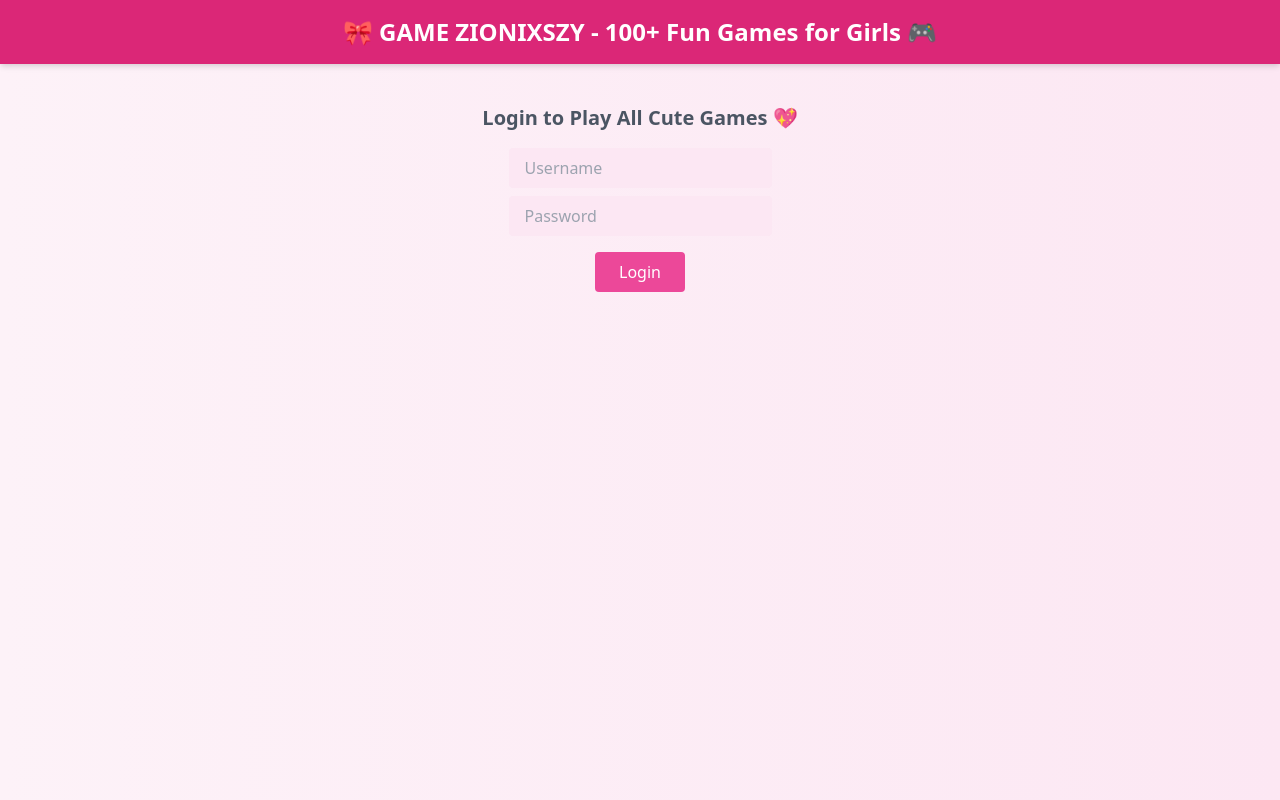
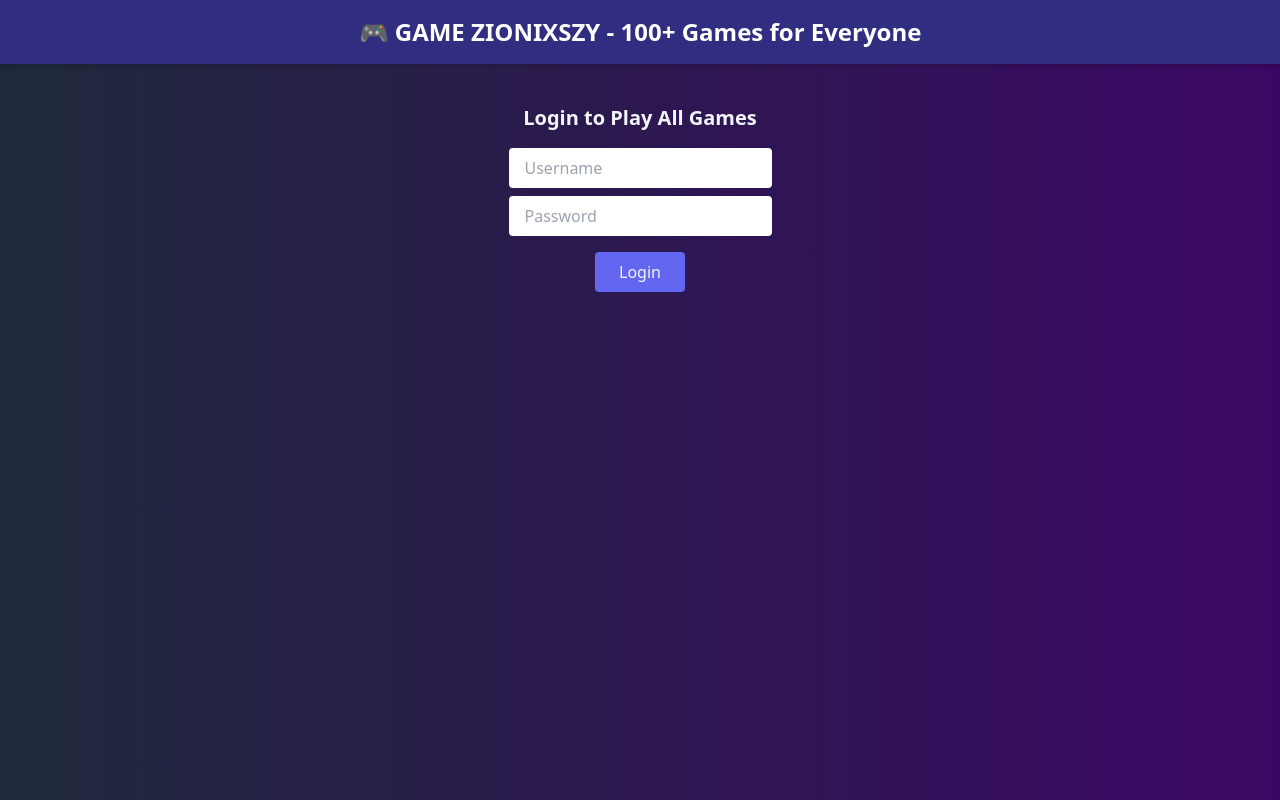
Before and after one commit to BabyCpanel/Baby, a plain HTML site: page index.html in a window 1280 px wide. Drawn offline with nearby package versions, Linux system fonts and the light colour scheme.

Commit message:
index.html

```diff
--- a/index.html
+++ b/index.html
@@ -1,48 +1,56 @@
-<!DOCTYPE html><html lang="en">
+<!DOCTYPE html>
+<html lang="en">
 <head>
   <meta charset="UTF-8">
   <meta name="viewport" content="width=device-width, initial-scale=1.0">
-  <title>GAME ZIONIXSZY</title>
+  <title>GAME ZIONIXSZY - 100+ All Gender Games</title>
   <link href="https://cdn.jsdelivr.net/npm/tailwindcss@2.2.19/dist/tailwind.min.css" rel="stylesheet">
   <style>
-    body { background: linear-gradient(to right, #fdf2f8, #fce7f3); color: #4b5563; }
+    body { background: linear-gradient(to right, #1e293b, #3b0764); color: #f1f5f9; }
     .game-card:hover { transform: scale(1.03); transition: 0.3s ease-in-out; }
     iframe { width: 100%; height: 300px; border: none; border-radius: 0.5rem; }
   </style>
 </head>
 <body class="min-h-screen flex flex-col">
-  <header class="bg-pink-600 p-4 shadow-md text-center text-2xl font-bold text-white">
-    🎀 GAME ZIONIXSZY - 100+ Fun Games for Girls 🎮
-  </header>  <div id="loginSection" class="flex flex-col items-center justify-center py-10">
-    <h2 class="text-xl font-semibold mb-4">Login to Play All Cute Games 💖</h2>
-    <input id="username" type="text" placeholder="Username" class="mb-2 px-4 py-2 rounded bg-pink-100 text-gray-800">
-    <input id="password" type="password" placeholder="Password" class="mb-4 px-4 py-2 rounded bg-pink-100 text-gray-800">
-    <button onclick="login()" class="px-6 py-2 bg-pink-500 hover:bg-pink-600 rounded text-white">Login</button>
+  <header class="bg-indigo-900 p-4 shadow-md text-center text-2xl font-bold text-white">
+    🎮 GAME ZIONIXSZY - 100+ Games for Everyone
+  </header>
+
+  <div id="loginSection" class="flex flex-col items-center justify-center py-10">
+    <h2 class="text-xl font-semibold mb-4">Login to Play All Games</h2>
+    <input id="username" type="text" placeholder="Username" class="mb-2 px-4 py-2 rounded bg-slate-800 text-white">
+    <input id="password" type="password" placeholder="Password" class="mb-4 px-4 py-2 rounded bg-slate-800 text-white">
+    <button onclick="login()" class="px-6 py-2 bg-indigo-500 hover:bg-indigo-600 rounded">Login</button>
     <p id="loginError" class="text-red-500 mt-2 hidden">Invalid credentials. Try again!</p>
-  </div>  <main id="gameGallery" class="grid grid-cols-1 sm:grid-cols-2 md:grid-cols-3 lg:grid-cols-4 gap-4 p-4 hidden">
+  </div>
+
+  <main id="gameGallery" class="grid grid-cols-1 sm:grid-cols-2 md:grid-cols-3 lg:grid-cols-4 gap-4 p-4 hidden">
     <!-- Game Cards Will Be Inserted Dynamically -->
-  </main>  <script>
+  </main>
+
+  <script>
     const userDB = { 'admin': 'zionixszy123' };
 
     const gameList = [
-      { name: "Barbie Fashionista", url: "https://www.girlsgogames.com/game/barbie-fashionista", img: "https://img.icons8.com/fluency/96/fashion.png" },
-      { name: "Makeup Artist", url: "https://www.girlsgogames.com/game/makeup-artist", img: "https://img.icons8.com/fluency/96/lipstick.png" },
-      { name: "Cooking Fever", url: "https://www.crazygames.com/game/cooking-fever", img: "https://img.icons8.com/fluency/96/cooking-book.png" },
-      { name: "Nail Art Design", url: "https://www.girlsgogames.com/game/nail-salon", img: "https://img.icons8.com/fluency/96/nail-polish.png" },
-      { name: "Princess Dress Up", url: "https://www.girlsgogames.com/game/princess-dress-up", img: "https://img.icons8.com/fluency/96/dress-front-view.png" },
-      { name: "Love Tester", url: "https://www.girlsgogames.com/game/love-tester", img: "https://img.icons8.com/fluency/96/heart-with-arrow.png" },
-      { name: "Ice Cream Maker", url: "https://www.girlsgogames.com/game/ice-cream-maker", img: "https://img.icons8.com/fluency/96/ice-cream.png" },
-      { name: "Baking Cupcakes", url: "https://www.girlsgogames.com/game/baking-cupcakes", img: "https://img.icons8.com/fluency/96/cupcake.png" },
-      { name: "Hair Salon", url: "https://www.girlsgogames.com/game/hair-salon", img: "https://img.icons8.com/fluency/96/hair-dryer.png" },
-      { name: "Slime Maker", url: "https://www.girlsgogames.com/game/slime-maker", img: "https://img.icons8.com/fluency/96/slime.png" },
-      // ... Tambahkan hingga 100 game bertema cewek
+      { name: "Barbie Fashion", url: "https://www.girlsgogames.com/game/barbie-fashionista", img: "https://img.icons8.com/fluency/96/fashion.png" },
+      { name: "Makeup Queen", url: "https://www.girlsgogames.com/game/makeup-artist", img: "https://img.icons8.com/fluency/96/lipstick.png" },
+      { name: "Cooking Star", url: "https://www.crazygames.com/game/cooking-fever", img: "https://img.icons8.com/fluency/96/cooking-book.png" },
+      { name: "Princess Dressup", url: "https://www.girlsgogames.com/game/princess-dress-up", img: "https://img.icons8.com/fluency/96/dress-front-view.png" },
+      { name: "Stickman Hook", url: "https://www.crazygames.com/game/stickman-hook", img: "https://img.icons8.com/color/96/stickman.png" },
+      { name: "Sniper Attack", url: "https://www.crazygames.com/game/sniper-attack", img: "https://img.icons8.com/color/96/sniper-rifle.png" },
+      { name: "Football Hero", url: "https://www.crazygames.com/game/football-legends", img: "https://img.icons8.com/color/96/soccer-ball.png" },
+      { name: "Car Drift 3D", url: "https://www.crazygames.com/game/extreme-car-driving-simulator", img: "https://img.icons8.com/color/96/racing-car.png" },
+      { name: "Flappy Bird", url: "https://flappybird.io/", img: "https://img.icons8.com/color/96/bird.png" },
+      { name: "2048", url: "https://play2048.co/", img: "https://img.icons8.com/color/96/2048.png" },
+      { name: "Pacman", url: "https://www.google.com/logos/2010/pacman10-i.html", img: "https://img.icons8.com/color/96/pacman.png" },
+      { name: "Dino Chrome", url: "https://chromedino.com/", img: "https://img.icons8.com/color/96/trex.png" }
     ];
 
     for (let i = gameList.length + 1; i <= 100; i++) {
       gameList.push({
-        name: `Game Cewek #${i}`,
-        url: `https://source.unsplash.com/random/800x600?girl,game,${i}`,
-        img: `https://source.unsplash.com/random/96x96?cute,${i}`
+        name: `Game #${i}`,
+        url: `https://source.unsplash.com/random/800x600?game,${i}`,
+        img: `https://source.unsplash.com/random/96x96?fun,${i}`
       });
     }
 
@@ -62,15 +70,16 @@
       const container = document.getElementById("gameGallery");
       gameList.forEach(game => {
         const card = document.createElement("div");
-        card.className = "game-card bg-pink-100 rounded-lg overflow-hidden shadow-md text-center";
+        card.className = "game-card bg-slate-900 rounded-lg overflow-hidden shadow-md text-center";
         card.innerHTML = `
           <img src="${game.img}" class="w-full h-32 object-contain p-4">
           <div class="p-2">
-            <h3 class="text-md font-semibold text-pink-700">${game.name}</h3>
-            <a href="${game.url}" target="_blank" class="inline-block mt-2 px-4 py-1 bg-pink-400 text-white rounded hover:bg-pink-500">Play 💖</a>
+            <h3 class="text-md font-semibold text-indigo-300">${game.name}</h3>
+            <a href="${game.url}" target="_blank" class="inline-block mt-2 px-4 py-1 bg-indigo-500 text-white rounded hover:bg-indigo-600">Play 🎮</a>
           </div>`;
         container.appendChild(card);
       });
     }
-  </script></body>
+  </script>
+</body>
 </html>
```
